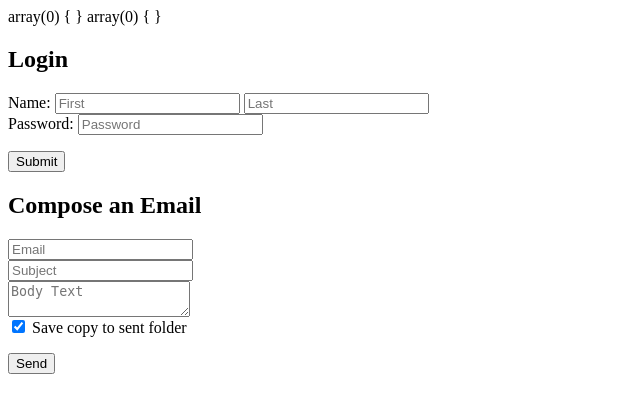
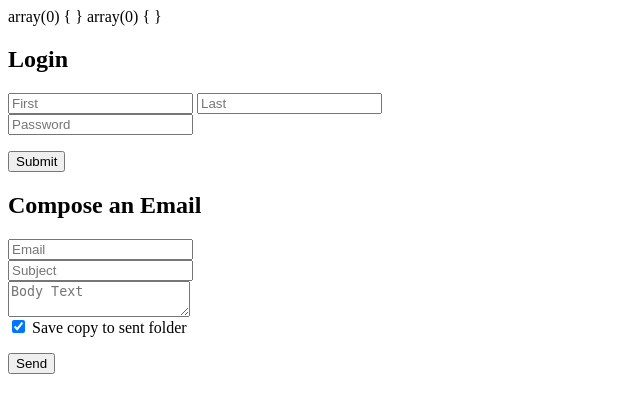
Before and after one commit to mH2Os/Codeup_Web_Exercises, a PHP site: page /my_first_form.php in a window 1280 px wide. Shown: the top 395 px of the page, without its empty margins (0-640 px from the left). Run offline with PHP 8.4, Linux system fonts and the light colour scheme.

Commit message:
Removed labels to give a more uniform look using just placeholders.

```diff
--- a/public/my_first_form.php
+++ b/public/my_first_form.php
@@ -12,11 +12,9 @@
 	<form method="POST">
 		<h2>Login</h2>
 		<p>
-			<label for="first_name">Name:</label>
 			<input type="text" name="first_name" id="first_name" placeholder="First" />
 			<input type="text" name="last_name" id="last_name" placeholder="Last" /><br/>
 
-			<label for="password">Password:</label>
 			<input type="password" name="password" id="password" placeholder="Password" />
 		</p>
 		<input type="submit"/>
```
